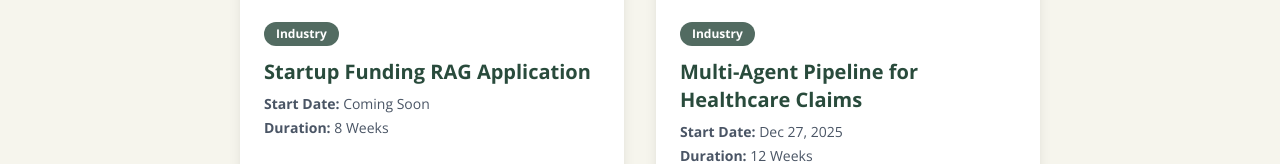
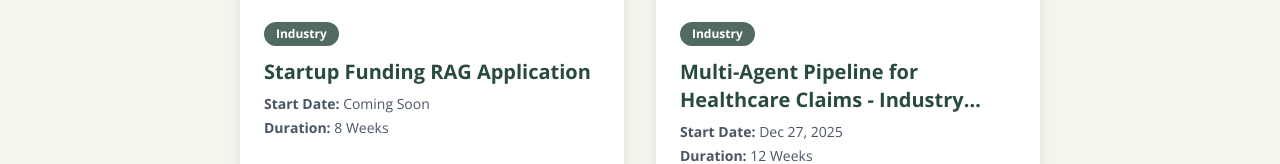
Before and after one commit to v18hub/v18hub_vercel, a React (Vite) app in the folder Frontend/: page /explore-cohorts in a window 1280 px wide. Shown: the part 402-566 px from the top of the page. Built offline with nearby package versions, Linux system fonts and the light colour scheme; a web font is replaced by a local one.

Commit message:
Changed title for Medical AI project

```diff
--- a/Frontend/src/data/cohorts.ts
+++ b/Frontend/src/data/cohorts.ts
@@ -136,7 +136,7 @@ export const cohortsData: Cohort[] = [
     partner_id: "3",
     imageSrc: "/Images/ai_agent.jpg",
     tag: "Industry",
-    title: "Multi-Agent Pipeline for Healthcare Claims",
+    title: "Multi-Agent Pipeline for Healthcare Claims - Industry Collaboration with Sarvatra.ai",
     short_description: "A project to build an AI-driven agent system that automates medical insurance workflows.",
     description: "In this project, students will design an AI agent system tailored for the medical insurance domain. The system will intelligently read and analyze reports, identify missing or inconsistent information, assign tasks to relevant departments, and reprocess updated data while ensuring compliance with insurer-specific rules. By working with synthetic insurance claims, students will simulate a real-world workflow automation pipeline safely and efficiently, gaining hands-on experience in AI-driven document processing, rule-based validation, and healthcare process automation.",
     startDate: "Dec 27, 2025",
```
